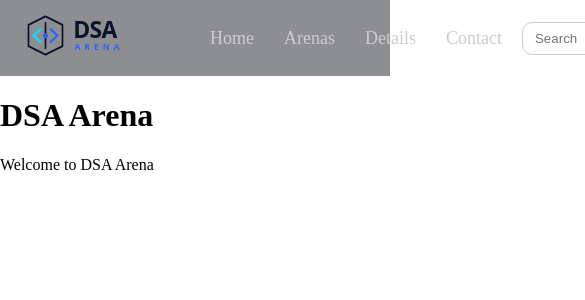
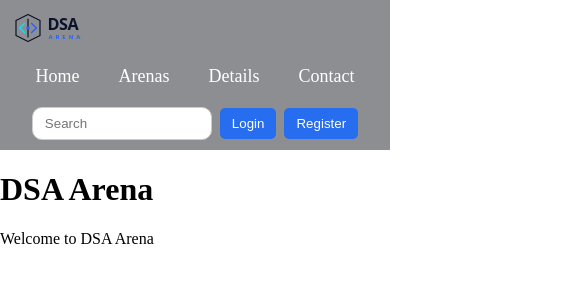
Before and after one commit to mohd-ashraf700/projectDSAA, a React (Vite) app in the folder frontend/: page / in a window 390 px wide. Shown: the top 300 px of the page, 585 px wide, since content can reach past the window. Built offline with nearby package versions, Linux system fonts and the light colour scheme.

Commit message:
basic responsive navbar

```diff
--- a/frontend/src/components/Navbar.css
+++ b/frontend/src/components/Navbar.css
@@ -5,7 +5,7 @@
     width: 100%;
     box-sizing: border-box;
     gap: 20px;
-    padding: 10px 20px;
+    padding: 12px 30px;
     font-size: 18px;
     background-color:#8d8e92 ;
     color: #ccc;
@@ -18,6 +18,16 @@
 .links-section a {
     color: inherit;
     text-decoration: none;
+    color: white;
+    font-size: 18px;
+    padding: 8px 12px;
+    border-radius: 8px;
+    transition: color 0.2s;
+}
+
+.links-section a:hover{
+    color: rgb(235, 224, 196);
+    box-shadow: 0 0 5px rgba(40, 39, 39, 0.611);
 }
 
 .input-button-section{
@@ -31,15 +41,67 @@
 }
 
 .input-button-section input{
+    width: 180px;
     border-radius: 10px;
     padding: 8px 12px;
     border: 1px solid #ccc;
+}
+.input-button-section input:focus {
+    outline: 2px solid #666668;
 }
 
 .input-button-section button{
     border-radius: 5px;
     padding: 8px 12px;
-    border: 1px none;
+    border: none;
     color: white;
     background-color: rgb(39, 109, 239);
+    cursor: pointer;
+    transition: 0.2s;
 }
+
+.login:hover{
+    box-shadow: 0 0 5px rgba(40, 39, 39, 0.611);
+}
+
+.register:hover{
+    box-shadow: 0 0 5px rgba(40, 39, 39, 0.611);
+    background-color: #737477;
+}
+
+@media (max-width: 768px) {
+
+    .arena-navbar {
+        flex-wrap: wrap;
+        justify-content: center;
+        gap: 12px;
+        padding: 10px;
+    }
+
+    .logo-section {
+        width: 100%;
+        display: flex;
+        justify-content: flex-start;
+    }
+
+    .logo {
+        width: 120px;
+    }
+
+    .links-section {
+        display: flex;
+        gap: 15px;
+        justify-content: center;
+    }
+
+    .input-button-section {
+        display: flex;
+        gap: 8px;
+        align-items: center;
+    }
+
+    .input-button-section input {
+        width: 180px;
+        box-sizing: border-box;
+    }
+}
```
